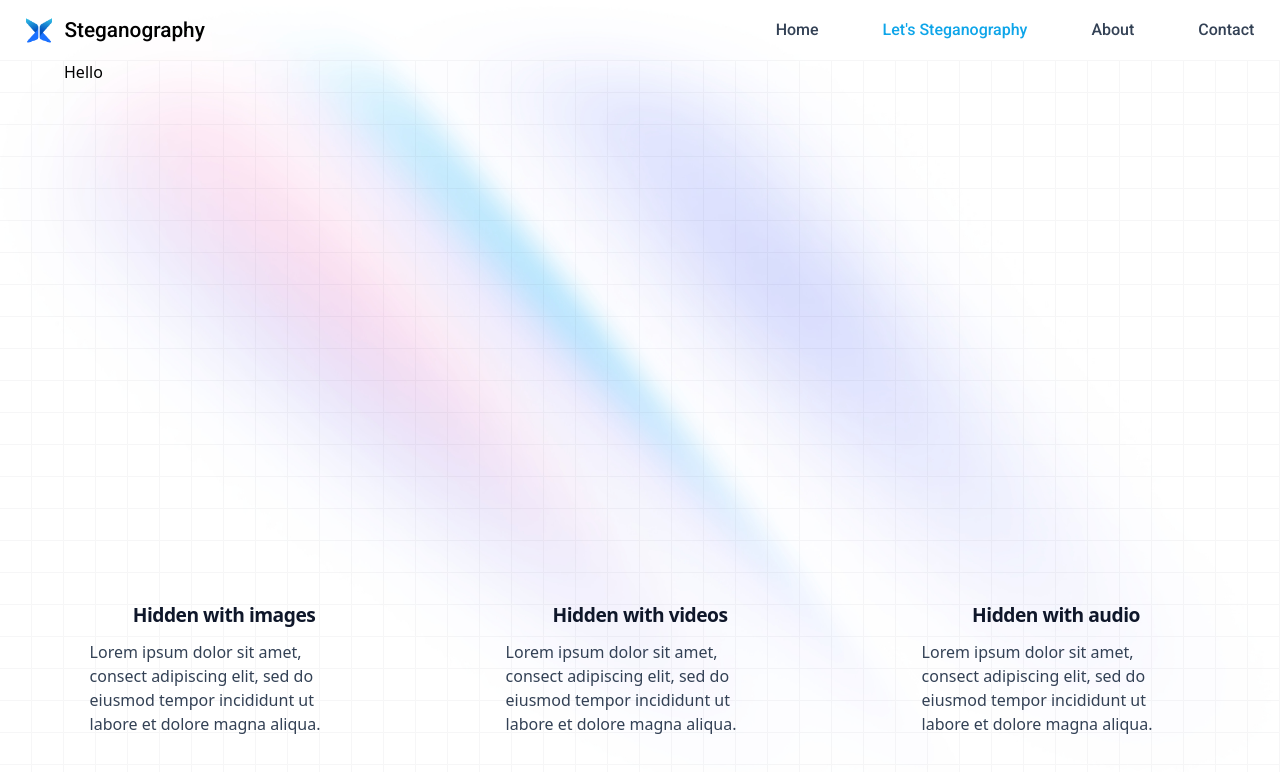
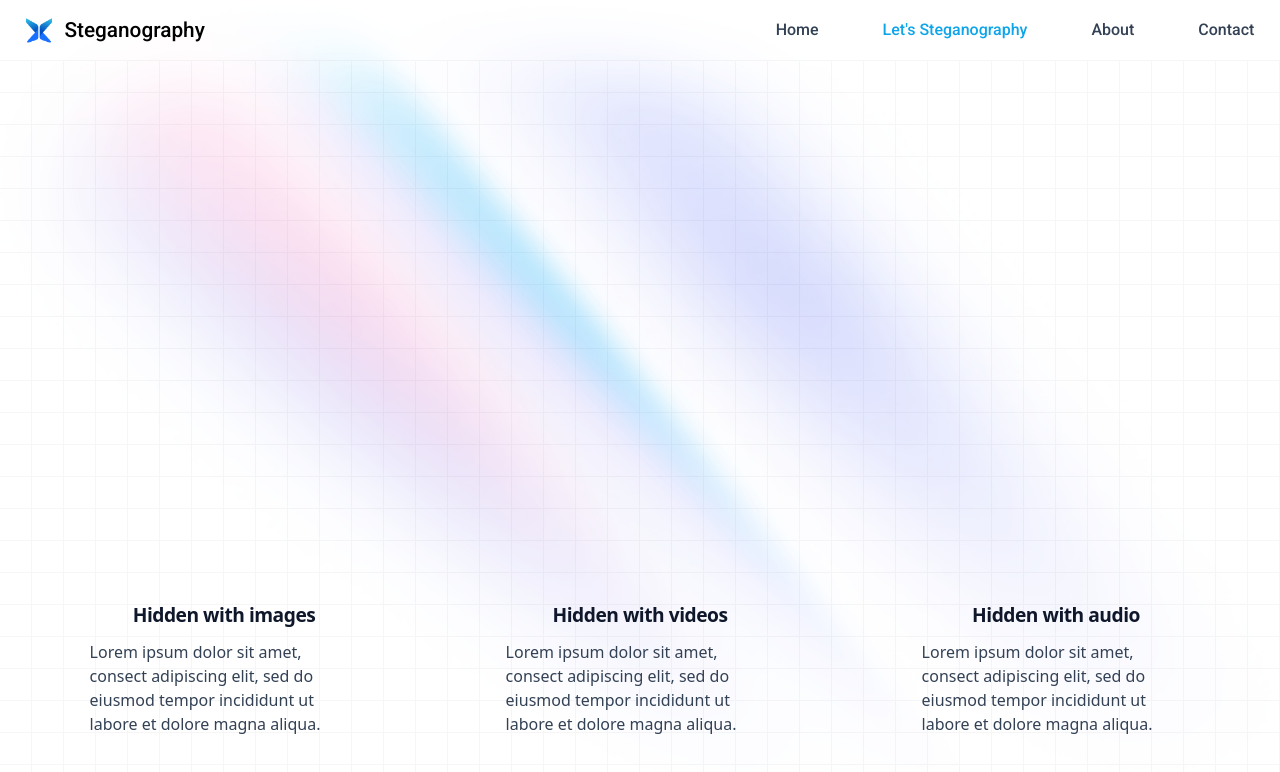
Before and after one commit to HungBacktracking/Steganography-Website, a React (Vite) app in the folder frontend/: page /steganography in a window 1280 px wide. Shown: the top 772 px of the page. Built offline with nearby package versions, Linux system fonts and the light colour scheme.

Commit message:
remove hello

```diff
--- a/frontend/src/pages/SteganographyPage/SteganographyPage.jsx
+++ b/frontend/src/pages/SteganographyPage/SteganographyPage.jsx
@@ -6,7 +6,7 @@ const SteganographyPage = () => {
     return (
         <div className={classes.container_page}>
             <div className={classes.content}>
-                Hello
+                {/* Hello */}
             </div>
             <div className={classes.steg_options}>
                 <Link className={classes.steg_item} to='/steganography/image'>
```
